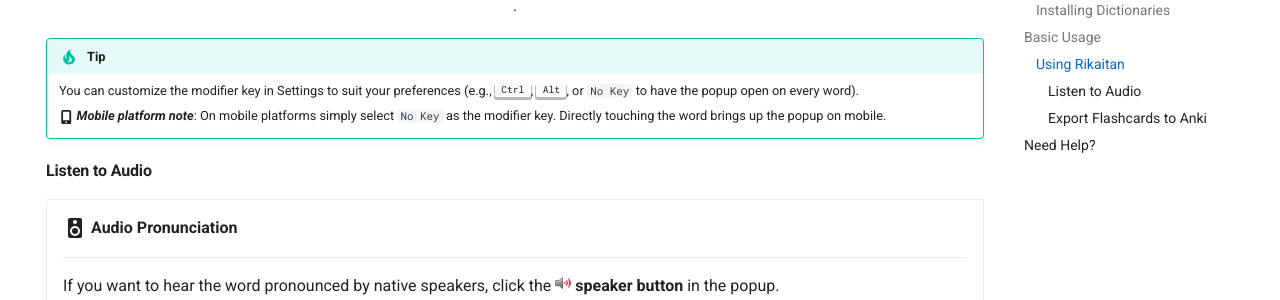
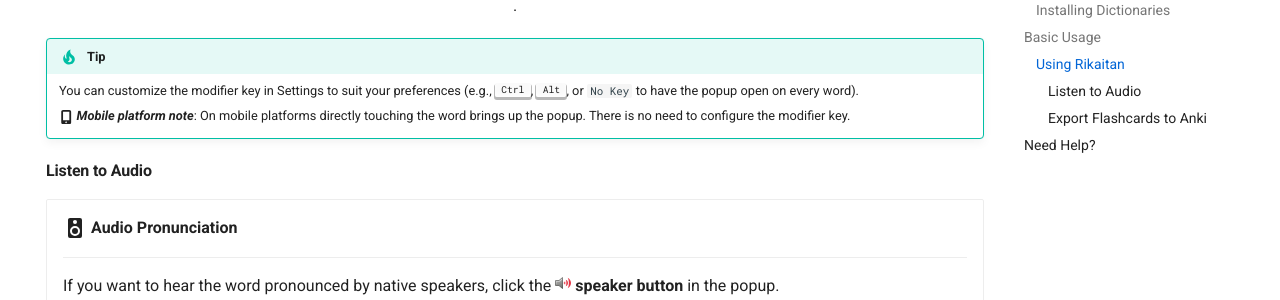
Before and after one commit to rikaitan/rikaitan.github.io, an MkDocs documentation site: the page built from docs/getting-started.md, in a window 1280 px wide and 900 px high, scrolled down 3730 px. Shown: the part 152-452 px from the top of the window. Built offline with MkDocs 1.6.1 and Material for MkDocs 9.7.7, drawn with Linux system fonts in a browser that asks for light colours; comment, search, counter and statistics services are not loaded.

Commit message:
docs: clarify mobile platform note regarding modifier key usage
<rikaitan.link>NTVjMjY3Y2Q0YjlkOThlNzY4NzkzYzIyZWUyM2M2OTY3MjY0YWE1Ywo=</rikaitan.link>

```diff
--- a/docs/getting-started.md
+++ b/docs/getting-started.md
@@ -244,7 +244,8 @@ If a definition is found, a popup window will appear.
 !!! tip "Tip"
     You can customize the modifier key in Settings to suit your preferences (e.g., <kbd>Ctrl</kbd>, <kbd>Alt</kbd>, or `No Key` to have the popup open on every word).
 
-    :fontawesome-solid-mobile-screen-button:{ .md .middle }  ___Mobile platform note___: On mobile platforms simply select `No Key` as the modifier key. Directly touching the word brings up the popup on mobile.
+    :fontawesome-solid-mobile-screen-button:{ .md .middle }  ___Mobile platform note___: On mobile platforms directly touching the word brings up the popup.
+    There is no need to configure the modifier key.
 
 
 #### Listen to Audio
```
